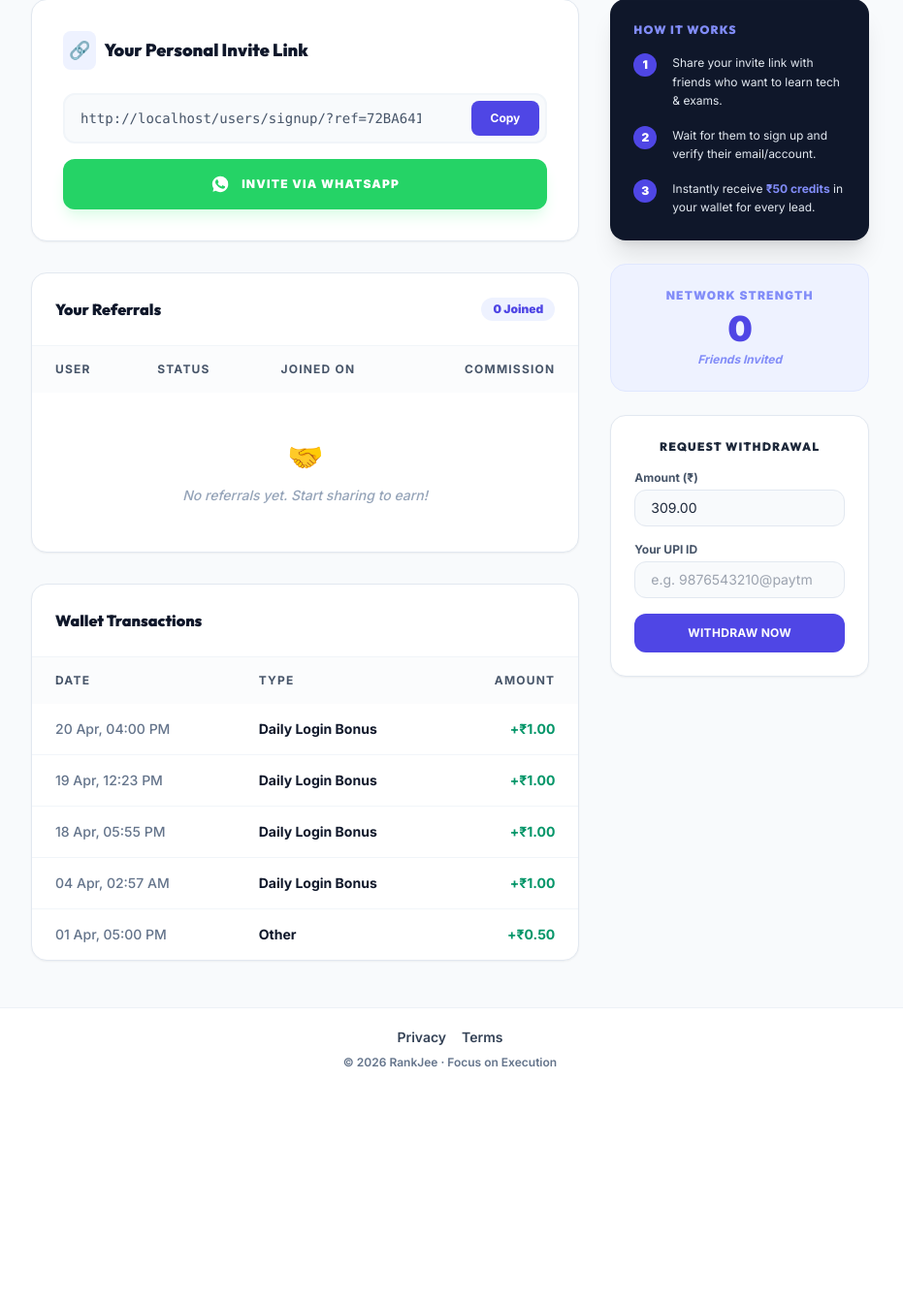
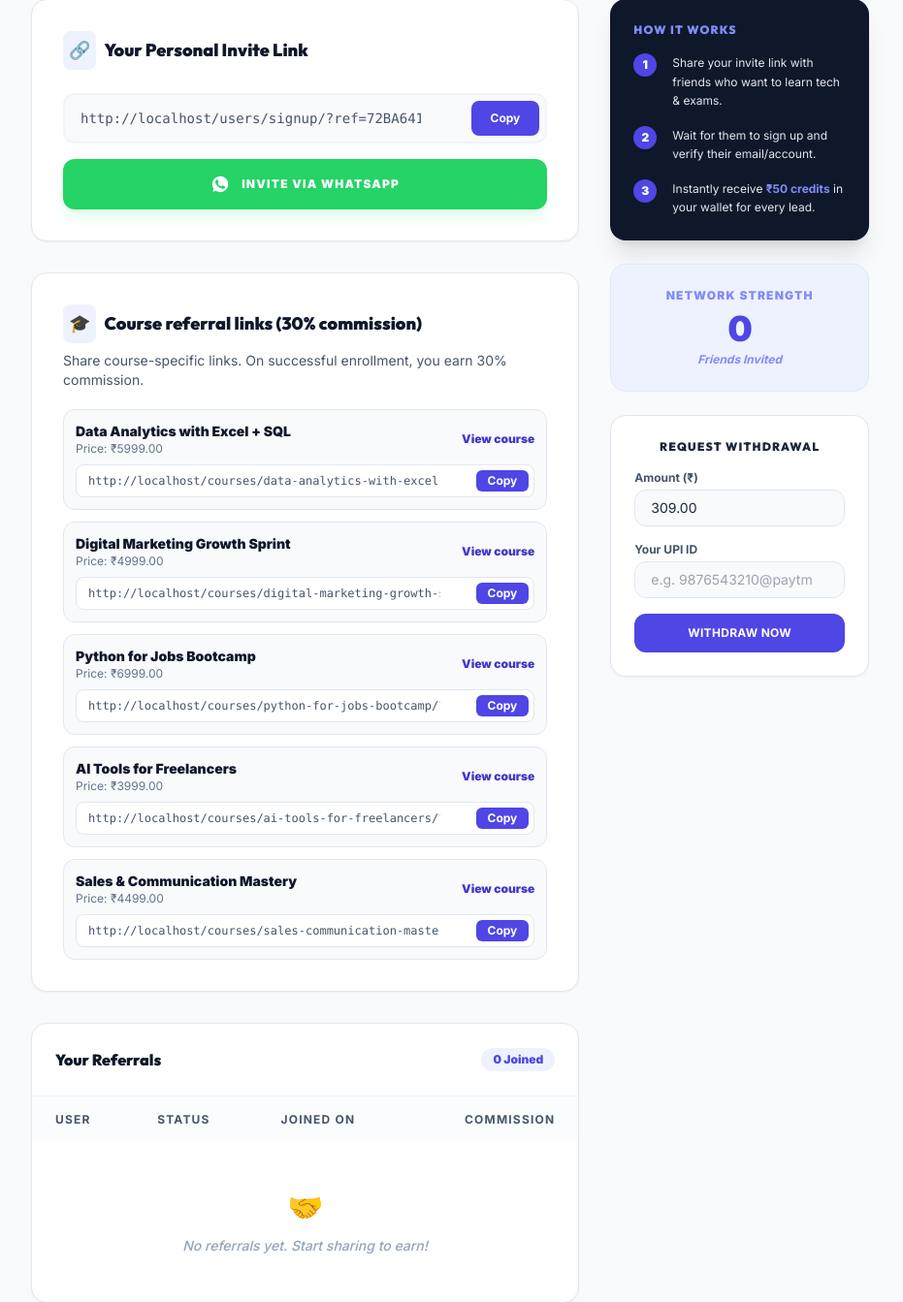
Before and after one commit to kriyespro/sd-rankjee2026, a Django app: page /earnings/ in a window 1280 px wide. Shown: the part 344-1687 px from the top of the page at 97% size, without its empty margins (176-1107 px from the left). Before the commit the page ends 1445 px from the top, so only its background shows below. Run offline with Django 5.2, Linux system fonts and the light colour scheme; a user stored in the database is signed in; data comes from the database, SQL or seed files in the repository; parts of the project's set-up code (start-up, migrations or seed data) failed here and were passed over; some libraries are stand-ins or nearby versions.

Commit message:
Keep courses page clean, add course detail enroll flow, and move course referral links to earn page

```diff
--- a/core/urls.py
+++ b/core/urls.py
@@ -6,6 +6,7 @@ urlpatterns = [
     path('privacy/', views.privacy, name='privacy'),
     path('terms/', views.terms, name='terms'),
     path('courses/', views.courses, name='courses'),
+    path('courses/<slug:slug>/', views.course_detail, name='course_detail'),
     path('', views.home, name='home'),
     path('earnings/', views.earnings, name='earnings'),
     path('earnings/<int:task_id>/submit/', views.submit_task, name='submit_task'),
--- a/core/views.py
+++ b/core/views.py
@@ -50,28 +50,39 @@ def courses(request):
     ref_code = (request.GET.get("ref") or "").strip().upper()
     if ref_code:
         request.session["pending_course_referrer_code"] = ref_code
+    courses_qs = Course.objects.filter(is_active=True).order_by("-is_featured", "title")
+    return render(
+        request,
+        "core/courses.jinja",
+        {
+            "courses": courses_qs,
+        },
+    )
+
+
+def course_detail(request, slug):
+    ref_code = (request.GET.get("ref") or "").strip().upper()
+    if ref_code:
+        request.session["pending_course_referrer_code"] = ref_code
     pending_ref = request.session.get("pending_course_referrer_code", "")
+    course = get_object_or_404(Course, slug=slug, is_active=True)
 
     if request.method == "POST":
-        course_id = request.POST.get("course_id")
         lead_name = (request.POST.get("lead_name") or "").strip()[:120]
         lead_email = (request.POST.get("lead_email") or "").strip().lower()
-        if not course_id or not lead_email:
-            messages.error(request, "Please select a course and enter your email.")
-            return redirect("core:courses")
-        course = Course.objects.filter(id=course_id, is_active=True).first()
-        if not course:
-            messages.error(request, "Invalid course selected.")
-            return redirect("core:courses")
+        if not lead_email:
+            messages.error(request, "Please enter your email.")
+            return redirect("core:course_detail", slug=course.slug)
+
         referrer = None
         if pending_ref:
             referrer = get_user_model().objects.filter(referral_code=pending_ref).first()
         if not referrer:
-            messages.error(request, "Referral code missing/invalid. Open courses page with a referral link.")
-            return redirect("core:courses")
+            messages.error(request, "Referral code missing/invalid. Use a referral link from Earn page.")
+            return redirect("core:course_detail", slug=course.slug)
         if request.user.is_authenticated and referrer.id == request.user.id:
             messages.error(request, "You cannot refer yourself.")
-            return redirect("core:courses")
+            return redirect("core:course_detail", slug=course.slug)
 
         lead_user = request.user if request.user.is_authenticated else None
         referral, created = CourseReferral.objects.get_or_create(
@@ -93,16 +104,15 @@ def courses(request):
             referral.save(update_fields=["lead_name", "lead_user", "sale_amount"])
         messages.success(
             request,
-            "Interest recorded. After successful enrollment, referrer gets 30% commission.",
+            "Enrollment interest recorded. On successful conversion, 30% referral commission is credited.",
         )
-        return redirect("core:courses")
+        return redirect("core:course_detail", slug=course.slug)
 
-    courses_qs = Course.objects.filter(is_active=True).order_by("-is_featured", "title")
     return render(
         request,
-        "core/courses.jinja",
+        "core/course_detail.jinja",
         {
-            "courses": courses_qs,
+            "course": course,
             "pending_course_referrer_code": pending_ref,
         },
     )
@@ -122,6 +132,13 @@ def earnings(request):
     total_earned = user.wallet_balance
     wallet_transactions = user.wallet_transactions.all()[:20]
     withdrawals = user.withdrawals.all()[:5]
+    active_courses = Course.objects.filter(is_active=True).order_by("-is_featured", "title")
+    course_ref_links = {}
+    if getattr(user, "referral_code", ""):
+        for c in active_courses:
+            course_ref_links[c.id] = (
+                f"{scheme}://{site_domain}/courses/{c.slug}/?ref={user.referral_code}"
+            )
 
     return render(request, 'core/earnings.jinja', {
         'referrals': referrals,
@@ -130,6 +147,8 @@ def earnings(request):
         'total_earned': total_earned,
         'transactions': wallet_transactions,
         'withdrawals': withdrawals,
+        'active_courses': active_courses,
+        'course_ref_links': course_ref_links,
     })
 
 
--- a/templates/core/earnings.jinja
+++ b/templates/core/earnings.jinja
@@ -49,6 +49,36 @@
                             📤
                         </button>
                     </div>
+                </div>
+            </div>
+
+            <div class="bg-white border border-slate-200 shadow-sm rounded-2xl p-6 md:p-8">
+                <h3 class="text-lg font-black text-slate-900 mb-2 flex items-center gap-2">
+                    <span class="p-1.5 bg-indigo-50 text-indigo-600 rounded-lg">🎓</span>
+                    Course referral links (30% commission)
+                </h3>
+                <p class="text-sm text-slate-600 mb-5">Share course-specific links. On successful enrollment, you earn 30% commission.</p>
+                <div class="space-y-3">
+                    {% for c in active_courses %}
+                    <div class="rounded-xl border border-slate-200 bg-slate-50 p-3" x-data="{ copied: false, link: '{{ course_ref_links.get(c.id, '') }}' }">
+                        <div class="flex flex-col md:flex-row md:items-center md:justify-between gap-2">
+                            <div>
+                                <p class="text-sm font-black text-slate-900">{{ c.title }}</p>
+                                <p class="text-xs text-slate-500">Price: ₹{{ c.price_inr }}</p>
+                            </div>
+                            <a href="{{ url('core:course_detail', c.slug) }}" class="text-xs font-black text-indigo-700 hover:text-indigo-500">View course</a>
+                        </div>
+                        <div class="mt-2 relative">
+                            <input type="text" x-model="link" readonly class="w-full bg-white border border-slate-200 rounded-lg px-3 py-2 pr-24 text-xs text-slate-600 font-mono">
+                            <button @click="navigator.clipboard.writeText(link); copied = true; setTimeout(() => copied = false, 2000)" class="absolute right-1.5 top-1.5 bottom-1.5 px-3 rounded-md bg-indigo-600 text-white text-xs font-bold hover:bg-indigo-700">
+                                <span x-show="!copied">Copy</span>
+                                <span x-show="copied" x-cloak>Copied</span>
+                            </button>
+                        </div>
+                    </div>
+                    {% else %}
+                    <p class="text-sm text-slate-500">No active courses available yet.</p>
+                    {% endfor %}
                 </div>
             </div>
 
```
Also changed, not shown: templates/core/course_detail.jinja (added, +57 -0 lines), templates/core/courses.jinja (+4 -25 lines).
